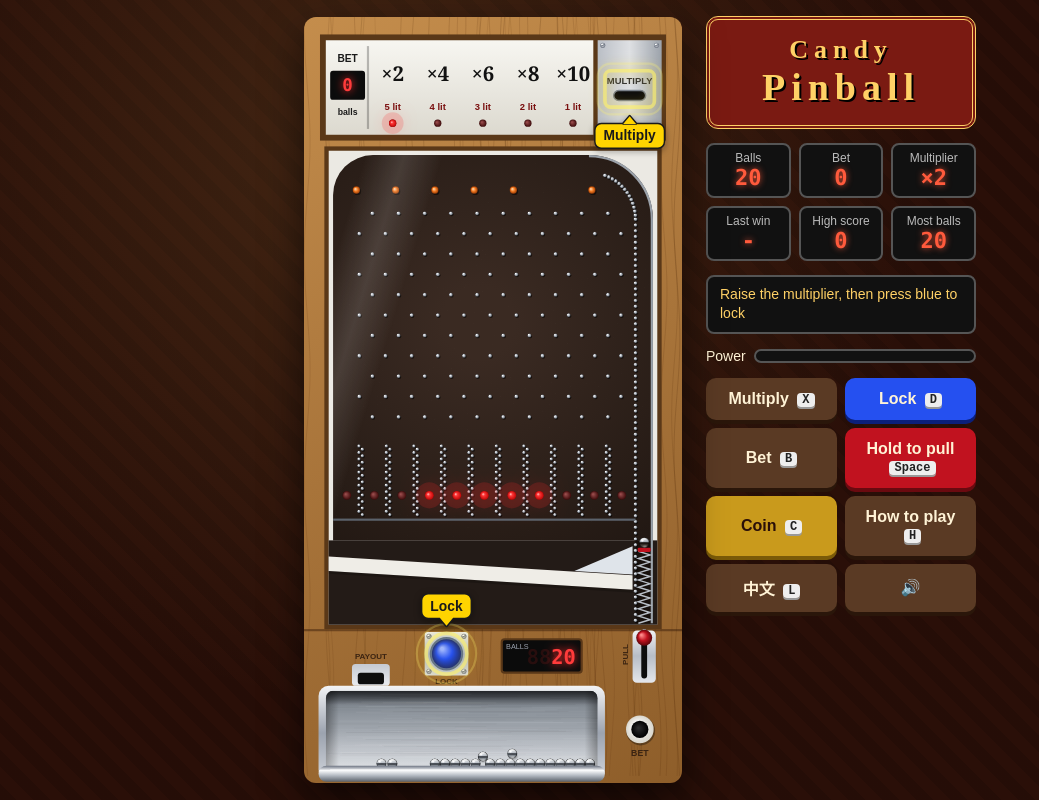
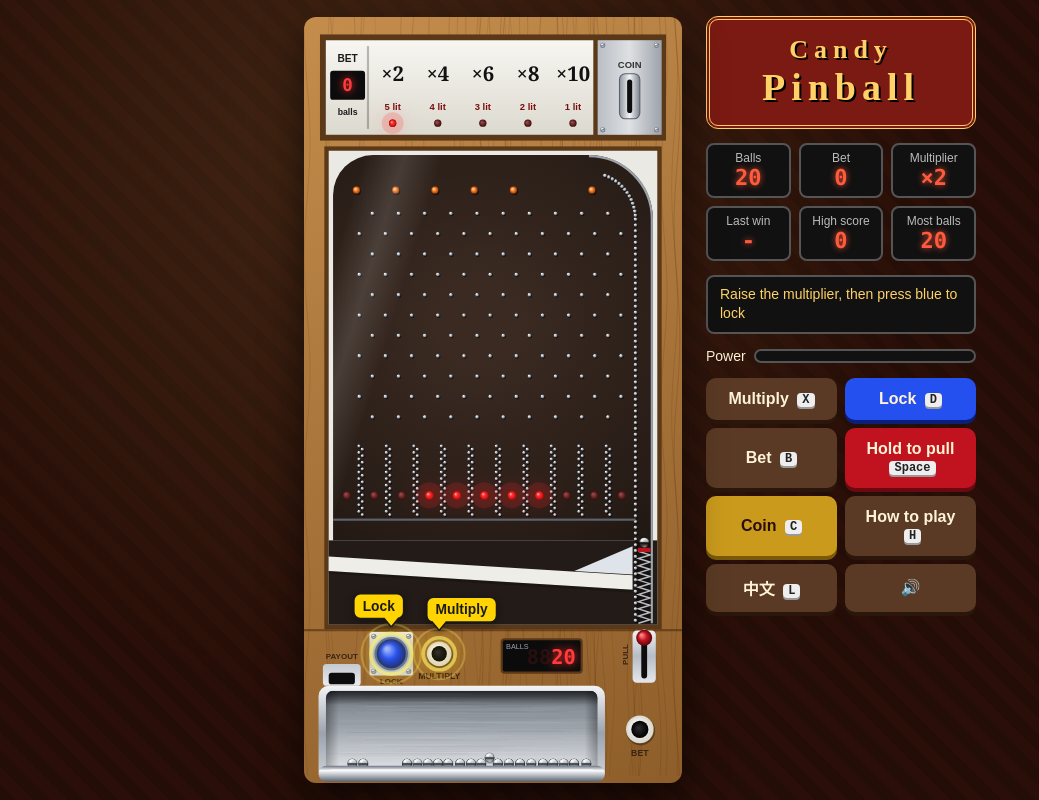
Before and after one commit to a7333433/Pinball, a plain HTML site: page index.html in a window 1280 px wide. Both pictures are taken after a click on the button "Insert coin". Shown: the whole page, without its empty margins (0-1039 px from the left). Drawn offline with Linux system fonts and the light colour scheme.

Commit message:
Rearrange the front panel: chute and lock button left, round multiplier hole
- Payout chute and blue lock button move left.
- The multiplier hole moves next to the lock button and becomes a round
  white-rimmed black hole like the bet hole.
- The now-empty header plate gets a clickable coin slot.
- Lock / multiply hint bubbles sit side by side above their targets.

Co-Authored-By: Claude Opus 5.5 <noreply@anthropic.com>

```diff
--- a/game.js
+++ b/game.js
@@ -36,7 +36,7 @@
       fired: '發射！',
       moreBalls: '另有 {n} 顆',
       hintMult: '加倍', hintLock: '定燈', hintBet: '投珠', hintPull: '拉桿發射',
-      cvBet: '投珠', cvBalls: '顆', cvLit: '亮{n}燈', cvMultHole: '倍率孔', cvBetHole: '投珠孔',
+      cvBet: '投珠', cvBalls: '顆', cvLit: '亮{n}燈', cvMultHole: '倍率孔', cvBetHole: '投珠孔', cvCoinSlot: '投幣口',
       cvLock: '定燈', cvPull: '拉桿', cvChute: '出珠口', cvDisplay: '持珠',
       coin: '投幣', overlayText: '投一枚硬幣，換 20 顆彈珠！', overlayCoin: '投幣開始', howTo: '玩法說明',
       sign: '柑仔店<br><span>彈珠台</span>', stCredits: '持有彈珠', stBet: '投珠數', stMult: '倍率',
@@ -69,7 +69,7 @@
       fired: 'Fire!',
       moreBalls: '+{n} more',
       hintMult: 'Multiply', hintLock: 'Lock', hintBet: 'Bet', hintPull: 'Pull to shoot',
-      cvBet: 'BET', cvBalls: 'balls', cvLit: '{n} lit', cvMultHole: 'MULTIPLY', cvBetHole: 'BET',
+      cvBet: 'BET', cvBalls: 'balls', cvLit: '{n} lit', cvMultHole: 'MULTIPLY', cvBetHole: 'BET', cvCoinSlot: 'COIN',
       cvLock: 'LOCK', cvPull: 'PULL', cvChute: 'PAYOUT', cvDisplay: 'BALLS',
       coin: 'Coin', overlayText: 'Insert a coin for 20 balls!', overlayCoin: 'Insert coin', howTo: 'How to play',
       sign: 'Candy<br><span>Pinball</span>', stCredits: 'Balls', stBet: 'Bet', stMult: 'Multiplier',
@@ -112,17 +112,18 @@
 
   const HOLES = {
     bet: { x: 462, y: 980, r: 19 },     // 拉桿下方，白邊黑心的圓孔
-    mult: { x: 448, y: 108 },           // 上方金屬板
+    mult: { x: 186, y: 876, r: 17 },    // 定燈按鈕旁，白邊黑心的圓孔
   };
+  const COIN_SLOT = { x: 448, y: 108 };   // 上方金屬板的投幣口（點了也能投幣）
   const KNOB_Y = 854;               // 前面板上的拉桿把手
-  const CHUTE = { x: 92, y: 914 };
+  const CHUTE = { x: 52, y: 914 };
   // 托盤：從斜上方看的不鏽鋼盤，y 方向是盤子的深度（往前傾）
   const TRAY = { left: 34, right: 400, back: 934, front: 1034 };   // 右邊讓給投珠孔
   const TRAY_TILT = 260;            // 盤子往前傾，珠子會滾到前緣
   const TRAY_CAP = 190;             // 托盤裝得下的顆數；再多就從托盤滿出來、掉到機台外面（仍然計數）
   const DISPLAY = { x: 272, y: 856, w: 110, h: 46 };
   const DISPLAY_MAX = 9999;         // 持珠顯示器四位數的上限
-  const BUTTON = { x: 196, y: 876, r: 20 };   // 藍色定燈按鈕
+  const BUTTON = { x: 120, y: 876, r: 20 };   // 藍色定燈按鈕
 
   function mulberry32(a) {
     return function () {
@@ -834,16 +835,23 @@
     for (let y = 34; y < 162; y += 3) { c.beginPath(); c.moveTo(404, y); c.lineTo(492, y); c.stroke(); }
     screw(c, 411, 39); screw(c, 485, 39); screw(c, 411, 155); screw(c, 485, 155);
     {
-      const hole = HOLES.mult;
+      const s = COIN_SLOT;
       c.fillStyle = '#333';
       c.font = `bold 13px ${SANS}`;
-      c.fillText(t('cvMultHole'), hole.x, hole.y - 20);
-      roundRect(c, hole.x - 22, hole.y - 7, 44, 14, 7);
+      c.fillText(t('cvCoinSlot'), s.x, s.y - 42);
+      const bezel = c.createLinearGradient(s.x - 14, 0, s.x + 14, 0);
+      bezel.addColorStop(0, '#8f969f');
+      bezel.addColorStop(0.5, '#f4f5f7');
+      bezel.addColorStop(1, '#7b828c');
+      roundRect(c, s.x - 14, s.y - 30, 28, 62, 8);
+      c.fillStyle = bezel;
+      c.fill();
+      c.strokeStyle = '#5b626b';
+      c.lineWidth = 1.5;
+      c.stroke();
+      roundRect(c, s.x - 3.5, s.y - 22, 7, 46, 3.5);
       c.fillStyle = '#0d0d0d';
       c.fill();
-      c.strokeStyle = '#7b828c';
-      c.lineWidth = 2;
-      c.stroke();
     }
 
     // ---- 遊戲檯面 ----
@@ -1037,9 +1045,8 @@
     c.fillRect(30, 980, 374, 58);
     c.restore();
 
-    // ---- 投珠孔：拉桿下方，白邊黑心的圓 ----
-    {
-      const hole = HOLES.bet;
+    // ---- 投珠孔（拉桿下方）、倍率孔（定燈按鈕旁）：白邊黑心的圓 ----
+    for (const [hole, label] of [[HOLES.bet, t('cvBetHole')], [HOLES.mult, t('cvMultHole')]]) {
       c.beginPath();
       c.arc(hole.x + 1, hole.y + 2, hole.r + 1, 0, Math.PI * 2);
       c.fillStyle = 'rgba(0,0,0,0.35)';
@@ -1062,7 +1069,7 @@
       c.font = `bold 12px ${SANS}`;
       c.textAlign = 'center';
       c.textBaseline = 'middle';
-      c.fillText(t('cvBetHole'), hole.x, hole.y + hole.r + 14);
+      c.fillText(label, hole.x, hole.y + hole.r + 14);
     }
   }
 
@@ -1294,14 +1301,16 @@
   }
 
   // side：對話框在目標的哪一邊（below / above / left），箭頭指向目標
-  function hintBubble(t, tx, ty, side, text) {
+  // align（只用在 above / below）：center 置中、start 往右延伸、end 往左延伸，箭頭都指著目標
+  function hintBubble(t, tx, ty, side, text, align = 'center') {
     const bounce = Math.abs(Math.sin(t * 5)) * 7;
     ctx.save();
     ctx.font = `900 19px ${SANS}`;
     const w = ctx.measureText(text).width + 22, h = 32, a = 11;
     let tipX = tx, tipY = ty, bx, by;
-    if (side === 'below') { tipY = ty + bounce; bx = tx - w / 2; by = tipY + a; }
-    else if (side === 'above') { tipY = ty - bounce; bx = tx - w / 2; by = tipY - a - h; }
+    const ax = align === 'start' ? tx - 16 : align === 'end' ? tx + 16 - w : tx - w / 2;
+    if (side === 'below') { tipY = ty + bounce; bx = ax; by = tipY + a; }
+    else if (side === 'above') { tipY = ty - bounce; bx = ax; by = tipY - a - h; }
     else { tipX = tx - bounce; bx = tipX - a - w; by = ty - h / 2; }
     bx = Math.max(4, Math.min(W - 4 - w, bx));
     ctx.beginPath();
@@ -1335,11 +1344,11 @@
     if (round.phase === 'select') {
       const m = HOLES.mult;
       if (state.credits >= MULT_COST && round.level < MULTS.length - 1) {
-        hintRect(time, m.x - 34, m.y - 34, 68, 50);
-        hintBubble(time, m.x, m.y + 22, 'below', t('hintMult'));
+        hintCircle(time, m.x, m.y, m.r + 5);
+        hintBubble(time, m.x, m.y - m.r - 10, 'above', t('hintMult'), 'start');
       }
       hintCircle(time, BUTTON.x, BUTTON.y, BUTTON.r + 8);
-      hintBubble(time, BUTTON.x, BUTTON.y - BUTTON.r - 12, 'above', t('hintLock'));
+      hintBubble(time, BUTTON.x, BUTTON.y - BUTTON.r - 12, 'above', t('hintLock'), 'end');
     } else if (round.phase === 'bet') {
       const b = HOLES.bet;
       if (state.credits > 0) hintCircle(time, b.x, b.y, b.r + 5);
@@ -1591,6 +1600,7 @@
       if (hit) return key;
     }
     if (Math.hypot(p.x - BUTTON.x, p.y - BUTTON.y) < 32) return 'button';
+    if (Math.abs(p.x - COIN_SLOT.x) < 34 && Math.abs(p.y - COIN_SLOT.y) < 50) return 'coin';
     return null;
   }
 
@@ -1600,6 +1610,7 @@
     if (target === 'bet') addBet();
     else if (target === 'mult') addMult();
     else if (target === 'button') lockLights();
+    else if (target === 'coin') insertCoin();
     else {
       try { canvas.setPointerCapture(e.pointerId); } catch (err) { /* 指標已失效時不影響蓄力 */ }
       startCharge();
--- a/index.html
+++ b/index.html
@@ -69,8 +69,8 @@
     <div data-lang="zh">
       <h2>玩法說明</h2>
       <ol>
-        <li>投幣換 20 顆彈珠，會從出珠口掉進下方托盤。</li>
-        <li>每局開始時，底部落獎區的燈會一直隨機閃。這時可以點「倍率孔」：倍率分 2、4、6、8、10 倍，每升一段扣 2 顆，手上不足 2 顆就不能升。倍率越高，定燈後亮的燈越少（2 倍亮 5 顆，10 倍只亮 1 顆）。</li>
+        <li>投幣（上方按鈕，或點機台右上的投幣口）換 20 顆彈珠，會從出珠口掉進下方托盤。</li>
+        <li>每局開始時，底部落獎區的燈會一直隨機閃。這時可以點藍色按鈕旁的「倍率孔」（白邊黑心的圓孔）：倍率分 2、4、6、8、10 倍，每升一段扣 2 顆，手上不足 2 顆就不能升。倍率越高，定燈後亮的燈越少（2 倍亮 5 顆，10 倍只亮 1 顆）。</li>
         <li>按<strong>藍色按鈕</strong>定燈，決定這一局哪幾排有獎。定燈後就不能再投倍率孔。</li>
         <li>定燈後點拉桿下方的「投珠孔」（白邊黑心的圓孔）投珠，投幾顆都可以，左上角數字顯示投了幾顆。</li>
         <li>在檯面上按住（滑鼠或手指）拉彈簧，放開發射，按越久彈越遠。</li>
@@ -85,8 +85,8 @@
     <div data-lang="en" hidden>
       <h2>How to play</h2>
       <ol>
-        <li>Insert a coin for 20 balls. They drop from the payout chute into the tray below.</li>
-        <li>At the start of each round the prize lights at the bottom keep flashing at random. While they flash, tap the <strong>MULTIPLY</strong> slot to raise the multiplier: ×2, ×4, ×6, ×8, ×10. Each step costs 2 balls (you can't raise it with fewer than 2). The higher the multiplier, the fewer lights stay on after locking (×2 keeps 5, ×10 keeps just 1).</li>
+        <li>Insert a coin (the Coin button, or tap the coin slot at the top right of the machine) for 20 balls. They drop from the payout chute into the tray below.</li>
+        <li>At the start of each round the prize lights at the bottom keep flashing at random. While they flash, tap the <strong>MULTIPLY</strong> hole next to the blue button to raise the multiplier: ×2, ×4, ×6, ×8, ×10. Each step costs 2 balls (you can't raise it with fewer than 2). The higher the multiplier, the fewer lights stay on after locking (×2 keeps 5, ×10 keeps just 1).</li>
         <li>Press the <strong>blue button</strong> to lock the lights. This decides which lanes pay out this round. After locking you can't raise the multiplier.</li>
         <li>Then tap the <strong>BET</strong> hole under the lever (the white ring with a black center) to bet as many balls as you like. The top-left counter shows your bet.</li>
         <li>Press and hold anywhere on the board (mouse or finger) to pull the spring, then let go to shoot. Hold longer to shoot further.</li>
```
Also changed, not shown: 1 other file.
